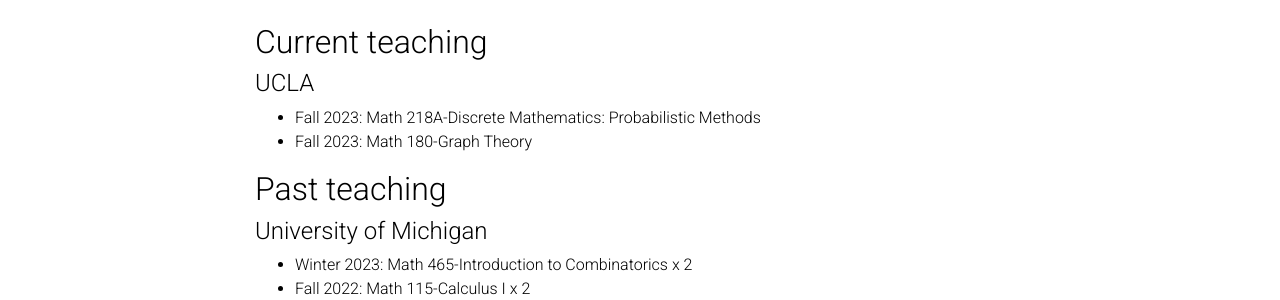
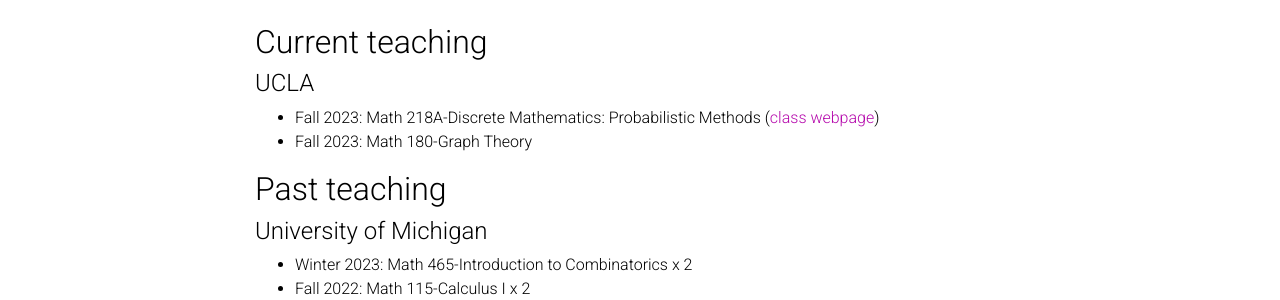
Before and after one commit to terrencegeorge/terrencegeorge.github.io, a Jekyll site: the page built from _pages/teaching.md, in a window 1280 px wide. Shown: the part 162-462 px from the top of the page. Built offline with Jekyll 4.4.1, drawn with Linux system fonts in a browser that asks for light colours; comment, search, counter and statistics services are not loaded; a style sheet for code colours, icons or effects is not loaded.

Commit message:
Update teaching.md

```diff
--- a/_pages/teaching.md
+++ b/_pages/teaching.md
@@ -9,7 +9,7 @@
 <h2> Current teaching </h2>
 <h4> UCLA </h4>
 <ul>
-    <li> Fall 2023: Math 218A-Discrete Mathematics: Probabilistic Methods</li>
+    <li> Fall 2023: Math 218A-Discrete Mathematics: Probabilistic Methods (<a href="/teaching/Math218A">class webpage</a>)</li>
     <li> Fall 2023: Math 180-Graph Theory </li>
 </ul>
 <h2> Past teaching </h2>
```
